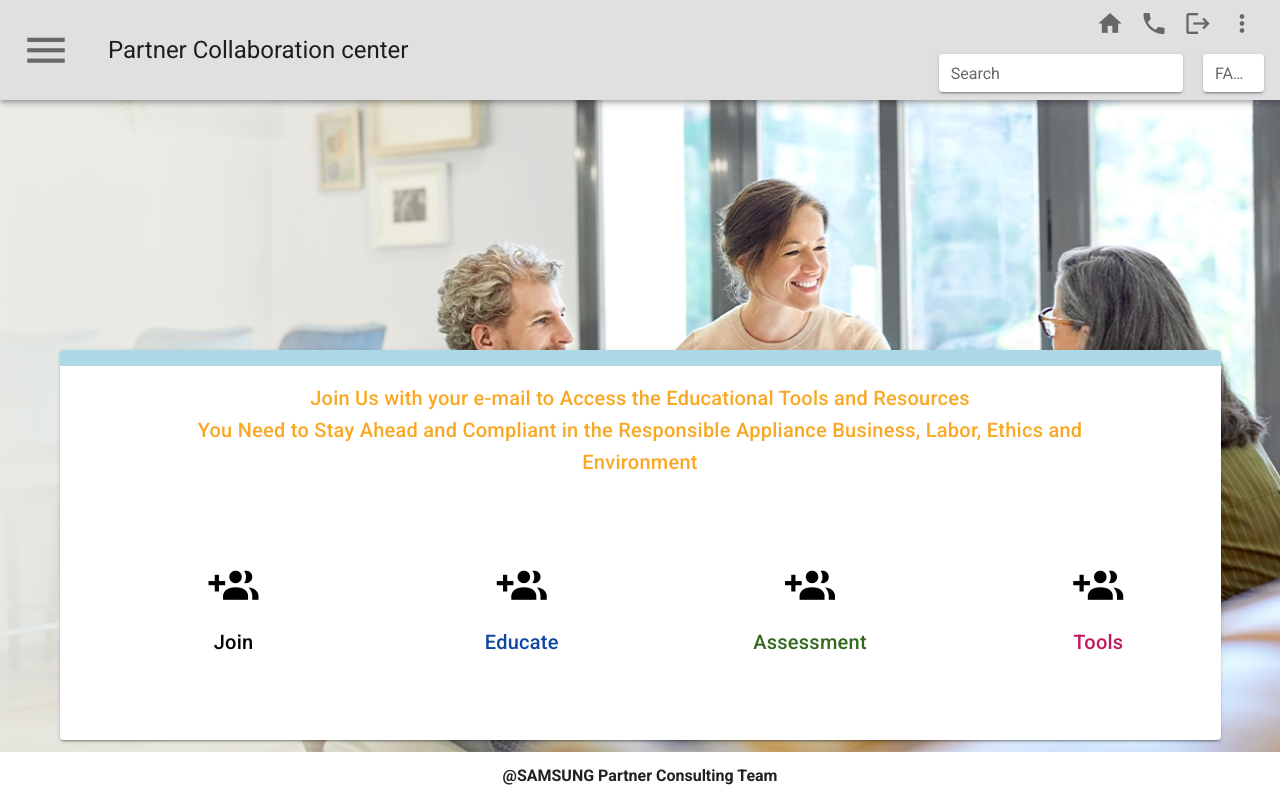
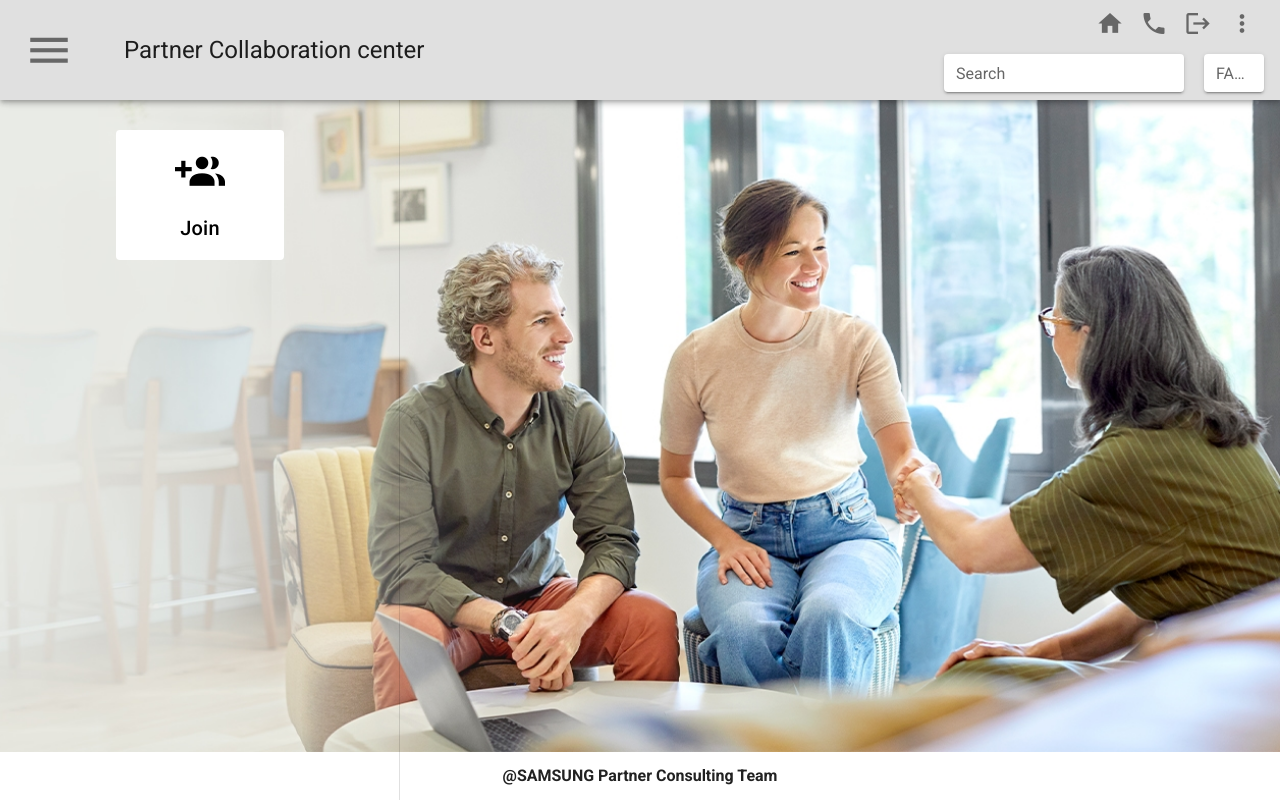
Before and after one commit to beerspk/vue-learning-center, a Vue app: page /join in a window 1280 px wide. Built offline with nearby package versions, Linux system fonts and the light colour scheme.

Commit message:
Add commit

```diff
--- a/src/App.vue
+++ b/src/App.vue
@@ -1,6 +1,7 @@
 <template>
   <div id="App">
     <v-app>
+      <Navigation v-if="$route.name !== 'Home'" />
       <Header />
       <Content />
       <Footer />
@@ -12,11 +13,13 @@
 import Header from '@/components/core/Header'
 import Content from '@/components/core/Content'
 import Footer from '@/components/core/Footer'
+import Navigation from './components/core/Navigation.vue'
 export default {
   components: {
     Header,
     Content,
     Footer,
+    Navigation,
   },
   name: 'App',
   data: () => ({
@@ -63,4 +66,9 @@ h4,
 h5 {
   font-weight: 400;
 }
+.pointer:hover {
+  cursor: pointer;
+  background: lightgrey;
+  border-radius: 20px 20px 20px 20px;
+}
 </style>
--- a/src/components/CardIcon.vue
+++ b/src/components/CardIcon.vue
@@ -1,6 +1,6 @@
 <template>
   <div id="CardIcon" class="zoom">
-    <v-card flat @click="$router.push()">
+    <v-card flat @click="$router.push({ name: routeName }).catch(() => {})">
       <v-card-title class="d-flex justify-center">
         <v-icon size="50px" color="black">
           {{ icon }}
@@ -28,21 +28,23 @@ export default {
       type: String,
       default: 'black',
     },
+    routeName: {
+      type: String,
+    },
   },
 }
 </script>
 
 <style>
 .zoom {
-  padding: 50px;
+  padding: 10px;
   transition: transform 0.2s; /* Animation */
-  width: 220px;
   margin: 0 auto;
 }
 
 .zoom:hover {
   transform: scale(
-    1.5
+    1.3
   ); /* (150% zoom - Note: if the zoom is too large, it will go outside of the viewport) */
 }
 </style>
--- a/src/components/core/Content.vue
+++ b/src/components/core/Content.vue
@@ -1,10 +1,12 @@
 <template>
-  <v-content>
-    <router-view></router-view>
-  </v-content>
+  <v-main>
+    <v-fade-transition>
+      <router-view></router-view>
+    </v-fade-transition>
+  </v-main>
 </template>
 
 <script>
-export default {};
+export default {}
 </script>
 <style></style>
--- a/src/components/core/Header.vue
+++ b/src/components/core/Header.vue
@@ -2,13 +2,19 @@
   <div id="Header">
     <v-app-bar color="grey lighten-2" height="100px" app>
       <!-- <v-app-bar-nav-icon class="p-10"></v-app-bar-nav-icon> -->
-      <v-btn large icon>
-        <v-icon class="ml-10" size="50px">mdi-menu</v-icon>
+      <v-btn class="ml-2" style="height: 50px; width: 50px;" icon>
+        <v-icon size="50px">mdi-menu</v-icon>
       </v-btn>
 
-      <div class="ml-15 text-sm-h6 text-md-h5">
-        Partner Collaboration center
-      </div>
+      <v-hover>
+        <div
+          style="padding: 10px;"
+          class="ml-10 text-sm-h6 text-md-h5 pointer"
+          @click="$router.push({ name: 'Home' })"
+        >
+          Partner Collaboration center
+        </div>
+      </v-hover>
 
       <v-spacer></v-spacer>
 
--- /dev/null
+++ b/src/components/core/Navigation.vue
@@ -0,0 +1,42 @@
+<template>
+  <div id="Navigation">
+    <v-navigation-drawer
+      absolute
+      width="400px"
+      :value="true"
+      flat
+      color="rgba(0, 0, 0, 0)"
+      style="padding-top: 120px;"
+    >
+      <v-row justify="center">
+        <v-col cols="6">
+          <card-icon
+            icon="mdi-account-multiple-plus"
+            text="Join"
+            routeName="Join"
+          />
+        </v-col>
+      </v-row>
+    </v-navigation-drawer>
+  </div>
+</template>
+<script>
+import CardIcon from '../CardIcon.vue'
+export default {
+  components: {
+    CardIcon,
+  },
+  data() {
+    return {
+      items: [
+        { title: 'Dashboard', icon: 'mdi-view-dashboard' },
+        { title: 'Photos', icon: 'mdi-image' },
+        { title: 'About', icon: 'mdi-help-box' },
+      ],
+      right: null,
+    }
+  },
+}
+</script>
+
+<style></style>
--- a/src/router/m-library.js
+++ b/src/router/m-library.js
@@ -1,9 +1,15 @@
 import Home from "@/views/m-library/Home";
+import Join from "@/views/m-library/Join";
 const m_library_route = [
   {
-    path: "*",
+    path: "/",
     name: "Home",
     component: Home,
+  },
+  {
+    path: "/join",
+    name: "Join",
+    component: Join,
   },
 ];
 
--- a/src/views/m-library/Home.vue
+++ b/src/views/m-library/Home.vue
@@ -3,6 +3,7 @@
     <v-container class="fill-height d-flex align-end">
       <v-row justify="center">
         <v-col cols="12">
+          <!-- <v-bottom-sheet value="true" persistent inset> -->
           <v-card>
             <div class="line"></div>
             <v-card-title class="d-flex justify-center">
@@ -16,10 +17,15 @@
                 Environment
               </div>
             </v-card-title>
+
             <v-card-text>
               <v-row justify="space-around">
                 <v-col cols="12" md="2">
-                  <card-icon icon="mdi-account-multiple-plus" text="Join" />
+                  <card-icon
+                    icon="mdi-account-multiple-plus"
+                    text="Join"
+                    routeName="Join"
+                  />
                 </v-col>
                 <v-col cols="12" md="2">
                   <card-icon
@@ -45,6 +51,7 @@
               </v-row>
             </v-card-text>
           </v-card>
+          <!-- </v-bottom-sheet> -->
         </v-col>
       </v-row>
     </v-container>
--- a/src/views/m-library/Join.vue
+++ b/src/views/m-library/Join.vue
@@ -1,11 +1,35 @@
 <template>
-  <div id="Join">
-
+  <div id="Join" :class="isMobile ? 'bg-mobile' : 'bg-web'">
+    <v-container class="fill-height d-flex align-end"></v-container>
   </div>
 </template>
 
 <script>
-export default {}
+export default {
+  components: {},
+  name: 'Home',
+  mounted() {
+    this.onResize()
+    window.addEventListener('resize', this.onResize, { passive: true })
+  },
+  methods: {
+    onResize() {
+      this.isMobile = window.innerWidth < 960
+    },
+  },
+  data() {
+    return { isMobile: false }
+  },
+  beforeDestroy() {
+    if (typeof window === 'undefined') return
+
+    window.removeEventListener('resize', this.onResize, { passive: true })
+  },
+}
 </script>
 
-<style></style>
+<style scoped>
+.line {
+  border: solid 8px lightblue;
+}
+</style>
```
